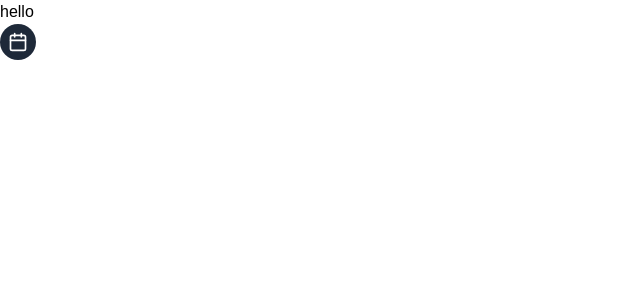
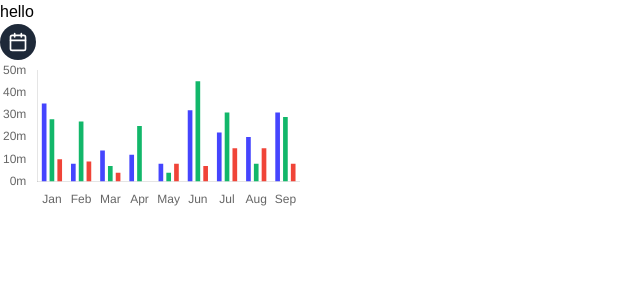
Before and after one commit to Maxinth/myx-dash, a React (Vite) app: page / in a window 1280 px wide. Shown: the top 300 px of the page, without its empty margins (0-640 px from the left). Built offline with nearby package versions, Linux system fonts and the light colour scheme; a web font is replaced by a local one.

Commit message:
chart - init.

```diff
--- a/package.json
+++ b/package.json
@@ -13,9 +13,11 @@
     "@fullcalendar/daygrid": "^6.1.19",
     "@fullcalendar/react": "^6.1.19",
     "@tailwindcss/vite": "^4.1.12",
+    "chart.js": "^4.5.0",
     "date-fns": "^4.1.0",
     "framer-motion": "^12.23.12",
     "react": "^19.1.1",
+    "react-chartjs-2": "^5.3.0",
     "react-day-picker": "^9.8.1",
     "react-dom": "^19.1.1",
     "react-icons": "^5.5.0",
--- a/src/App.css
+++ b/src/App.css
@@ -4,12 +4,10 @@
   --font-ecb: "Euclid Circular B", sans-serif;
 }
 
-/* Make grid lines visible like screenshot */
 .fc-daygrid-day {
   border: 1px solid #242424 !important;
 }
 
-/* Remove default FC background */
 .fc-daygrid-day-frame {
   display: flex;
   justify-content: start;
@@ -17,15 +15,13 @@
   padding: 6px;
 }
 
-/* Day number style */
 .fc-daygrid-day-number {
   font-size: 14px;
   color: white;
 }
 
-/* Today highlight style (matches screenshot) */
 .fc-today-highlight {
-  background-color: #2563eb !important; /* Tailwind blue-600 */
+  background-color: #2563eb !important;
   color: white !important;
   border-radius: 50%;
   width: 32px;
@@ -41,32 +37,19 @@
   padding: 8px 0 !important;
 }
 
-/* Header day text */
 .fc-col-header-cell-cushion {
   color: white;
   font-weight: 500;
   font-size: 14px;
 }
 
-/* .fc-theme-standard td,
-.fc-theme-standard th {
-  border: 1px solid #242424 !important;
-} */
-
-/* Ensure outer border matches too */
 .fc-theme-standard {
   border: 1px solid #242424 !important;
 }
 
 .fc-dark {
-  --fc-border-color: #242424; /* changes all calendar borders */
+  --fc-border-color: #242424;
 }
-
-/* .fc-dark .fc-scrollgrid,
-.fc-dark .fc-scrollgrid td,
-.fc-dark .fc-scrollgrid th {
-  border-color: #242424 !important;
-} */
 
 .fc-dark.fc-theme-standard {
   border: 1px solid #242424 !important;
--- a/src/App.tsx
+++ b/src/App.tsx
@@ -1,11 +1,15 @@
 import "./App.css";
 import CalendarSidebar from "./components/Calendar";
+import GroupedBarChart from "./components/LineChart";
 
 function App() {
   return (
     <main className="!font-ecb w-full max-w-[1440px] mx-auto">
       <section className=" w-full">hello</section>
       <CalendarSidebar />
+      <div className="max-w-[300px]">
+        <GroupedBarChart />
+      </div>
     </main>
   );
 }
--- /dev/null
+++ b/src/components/LineChart.tsx
@@ -0,0 +1,95 @@
+/* eslint-disable @typescript-eslint/no-explicit-any */
+import React from "react";
+import {
+  Chart as ChartJS,
+  CategoryScale,
+  LinearScale,
+  BarElement,
+  Title,
+  Tooltip,
+  Legend,
+} from "chart.js";
+import { Bar } from "react-chartjs-2";
+
+ChartJS.register(
+  CategoryScale,
+  LinearScale,
+  BarElement,
+  Title,
+  Tooltip,
+  Legend
+);
+
+export default function GroupedBarChart() {
+  const labels = [
+    "Jan",
+    "Feb",
+    "Mar",
+    "Apr",
+    "May",
+    "Jun",
+    "Jul",
+    "Aug",
+    "Sep",
+  ];
+
+  const data = {
+    labels,
+    datasets: [
+      {
+        label: "Series 1",
+        data: [35, 8, 14, 12, 8, 32, 22, 20, 31],
+        backgroundColor: "#4545FE",
+        barPercentage: 0.6,
+        categoryPercentage: 0.8,
+      },
+      {
+        label: "Series 2",
+        data: [28, 27, 7, 25, 4, 45, 31, 8, 29],
+        backgroundColor: "#12B76A",
+        barPercentage: 0.6,
+        categoryPercentage: 0.8,
+      },
+      {
+        label: "Series 3",
+        data: [10, 9, 4, 0, 8, 7, 15, 15, 8],
+        backgroundColor: "#F04438",
+        barPercentage: 0.6,
+        categoryPercentage: 0.8,
+      },
+    ],
+  };
+
+  const options = {
+    responsive: true,
+    plugins: {
+      legend: {
+        display: false,
+      },
+      tooltip: {
+        mode: "index" as const,
+        intersect: false,
+      },
+    },
+    scales: {
+      y: {
+        beginAtZero: true,
+        grid: {
+          display: false, // ⬅ removes horizontal grid lines
+        },
+        ticks: {
+          callback(this: any, value: string | number) {
+            return `${value}m`;
+          },
+        },
+      },
+      x: {
+        grid: {
+          display: false, // ⬅ removes vertical grid lines
+        },
+      },
+    },
+  };
+
+  return <Bar data={data} options={options} />;
+}
```
Also changed, not shown: 1 other file (tests, documents, lock files or other folders).
